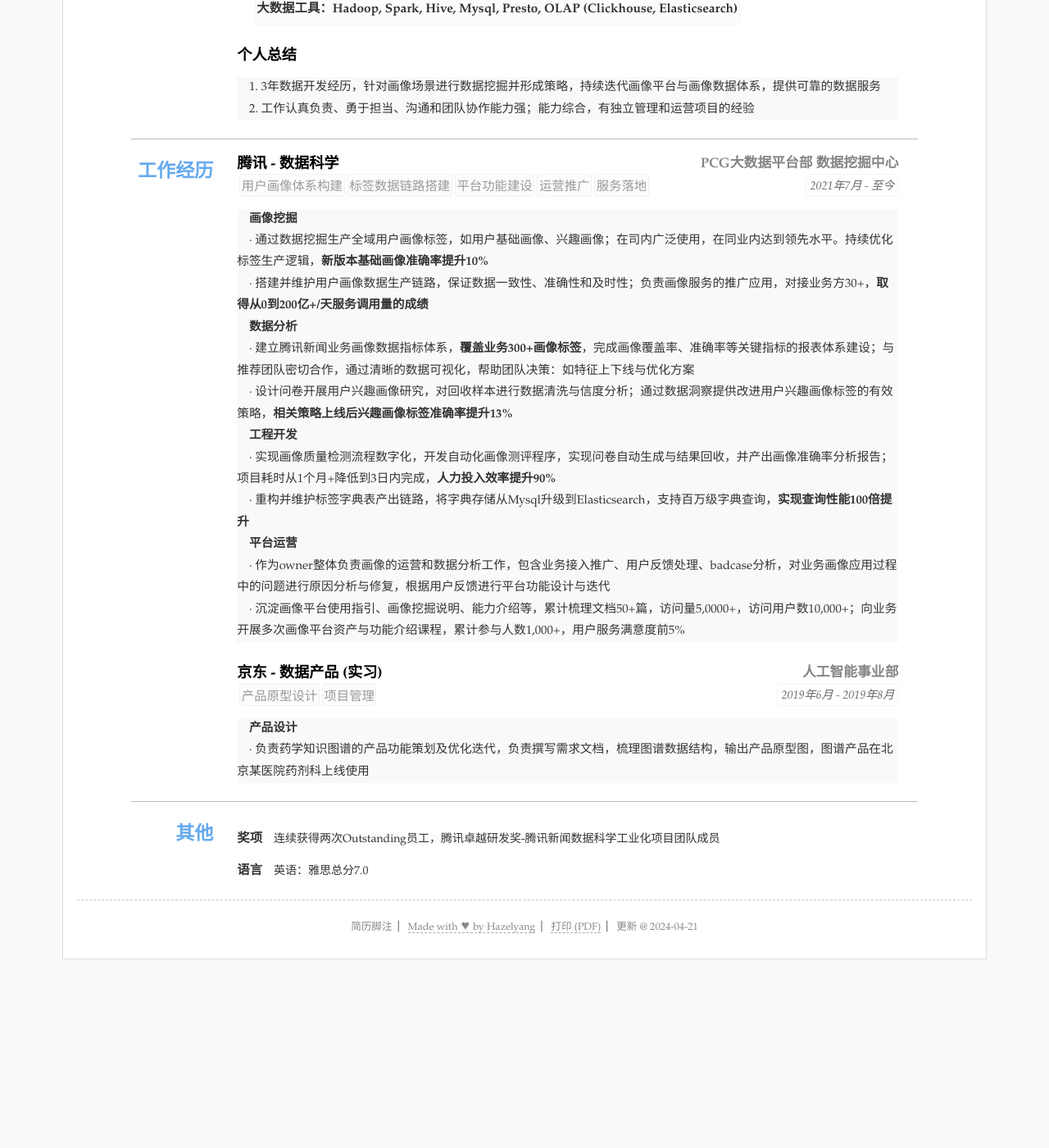
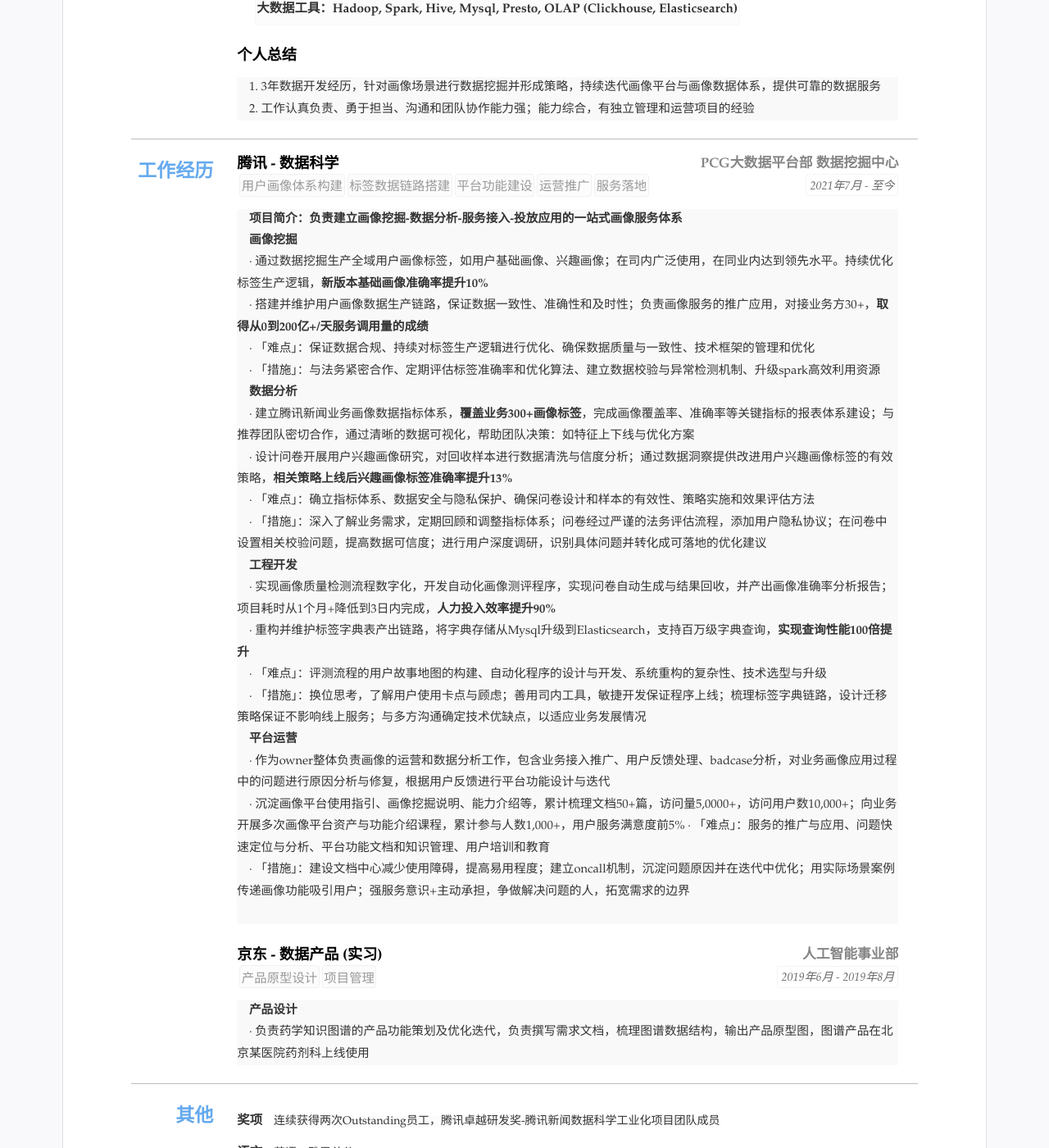
Before and after one commit to kuailexiaoshenxian/cn-wx-cv, a Jekyll site: the page built from index.html, in a window 1280 px wide and 1400 px high, scrolled down 392 px. Shown: the whole window at 82% size. Built offline with Jekyll 4.4.1, drawn with Linux system fonts in a browser that asks for light colours; before the commit the page ends 1579 px from its top, so only the background shows below that.

Commit message:
Update resume.yml

```diff
--- a/_data/resume.yml
+++ b/_data/resume.yml
@@ -97,18 +97,27 @@ main: #简历主要内容，
     # - 画像提升
     # - 实验配置
     # summary: 职务或者工作总结(自动折叠) 业务数据科学：负责新闻业务画像覆盖率、准确率提升，建立画像服务的指标监控体系 <br>  &nbsp &nbsp  平台数据开发：作为开发者完成数据平台的链路搭建和功能上线，为业务提供可靠的画像平台服务
-    detail: <strong>画像挖掘</strong> <br>  &nbsp &nbsp
+    detail: <strong>项目简介：负责建立画像挖掘-数据分析-服务接入-投放应用的一站式画像服务体系</strong> <br>  &nbsp &nbsp
+            <strong>画像挖掘</strong> <br>  &nbsp &nbsp
             · 通过数据挖掘生产全域用户画像标签，如用户基础画像、兴趣画像；在司内广泛使用，在同业内达到领先水平。持续优化标签生产逻辑，<strong>新版本基础画像准确率提升10%</strong> <br> &nbsp &nbsp
             · 搭建并维护用户画像数据生产链路，保证数据一致性、准确性和及时性；负责画像服务的推广应用，对接业务方30+，<strong>取得从0到200亿+/天服务调用量的成绩</strong>  <br>  &nbsp &nbsp
+            · 「难点」：保证数据合规、持续对标签生产逻辑进行优化、确保数据质量与一致性、技术框架的管理和优化 <br>  &nbsp &nbsp
+            · 「措施」：与法务紧密合作、定期评估标签准确率和优化算法、建立数据校验与异常检测机制、升级spark高效利用资源 <br>  &nbsp &nbsp
             <strong>数据分析</strong>  <br>  &nbsp &nbsp
             · 建立腾讯新闻业务画像数据指标体系，<strong>覆盖业务300+画像标签</strong>，完成画像覆盖率、准确率等关键指标的报表体系建设；与推荐团队密切合作，通过清晰的数据可视化，帮助团队决策：如特征上下线与优化方案 <br>  &nbsp &nbsp
             · 设计问卷开展用户兴趣画像研究，对回收样本进行数据清洗与信度分析；通过数据洞察提供改进用户兴趣画像标签的有效策略，<strong>相关策略上线后兴趣画像标签准确率提升13%</strong> <br>  &nbsp &nbsp
+            · 「难点」：确立指标体系、数据安全与隐私保护、确保问卷设计和样本的有效性、策略实施和效果评估方法 <br>  &nbsp &nbsp
+            · 「措施」：深入了解业务需求，定期回顾和调整指标体系；问卷经过严谨的法务评估流程，添加用户隐私协议；在问卷中设置相关校验问题，提高数据可信度；进行用户深度调研，识别具体问题并转化成可落地的优化建议 <br>  &nbsp &nbsp
             <strong>工程开发</strong>  <br>  &nbsp &nbsp
             · 实现画像质量检测流程数字化，开发自动化画像测评程序，实现问卷自动生成与结果回收，并产出画像准确率分析报告；项目耗时从1个月+降低到3日内完成，<strong>人力投入效率提升90% </strong> <br>  &nbsp &nbsp
             · 重构并维护标签字典表产出链路，将字典存储从Mysql升级到Elasticsearch，支持百万级字典查询，<strong>实现查询性能100倍提升</strong> <br>  &nbsp &nbsp
+            · 「难点」：评测流程的用户故事地图的构建、自动化程序的设计与开发、系统重构的复杂性、技术选型与升级 <br>  &nbsp &nbsp
+            · 「措施」：换位思考，了解用户使用卡点与顾虑；善用司内工具，敏捷开发保证程序上线；梳理标签字典链路，设计迁移策略保证不影响线上服务；与多方沟通确定技术优缺点，以适应业务发展情况 <br>  &nbsp &nbsp
             <strong>平台运营</strong>  <br>  &nbsp &nbsp
             · 作为owner整体负责画像的运营和数据分析工作，包含业务接入推广、用户反馈处理、badcase分析，对业务画像应用过程中的问题进行原因分析与修复，根据用户反馈进行平台功能设计与迭代 <br>  &nbsp &nbsp
             · 沉淀画像平台使用指引、画像挖掘说明、能力介绍等，累计梳理文档50+篇，访问量5,0000+，访问用户数10,000+；向业务开展多次画像平台资产与功能介绍课程，累计参与人数1,000+，用户服务满意度前5%
+            · 「难点」：服务的推广与应用、问题快速定位与分析、平台功能文档和知识管理、用户培训和教育 <br>  &nbsp &nbsp
+            · 「措施」：建设文档中心减少使用障碍，提高易用程度；建立oncall机制，沉淀问题原因并在迭代中优化；用实际场景案例传递画像功能吸引用户；强服务意识+主动承担，争做解决问题的人，拓宽需求的边界 <br>  &nbsp &nbsp
 
   - title: 京东 - 数据产品 (实习)
     sub:  人工智能事业部
```
